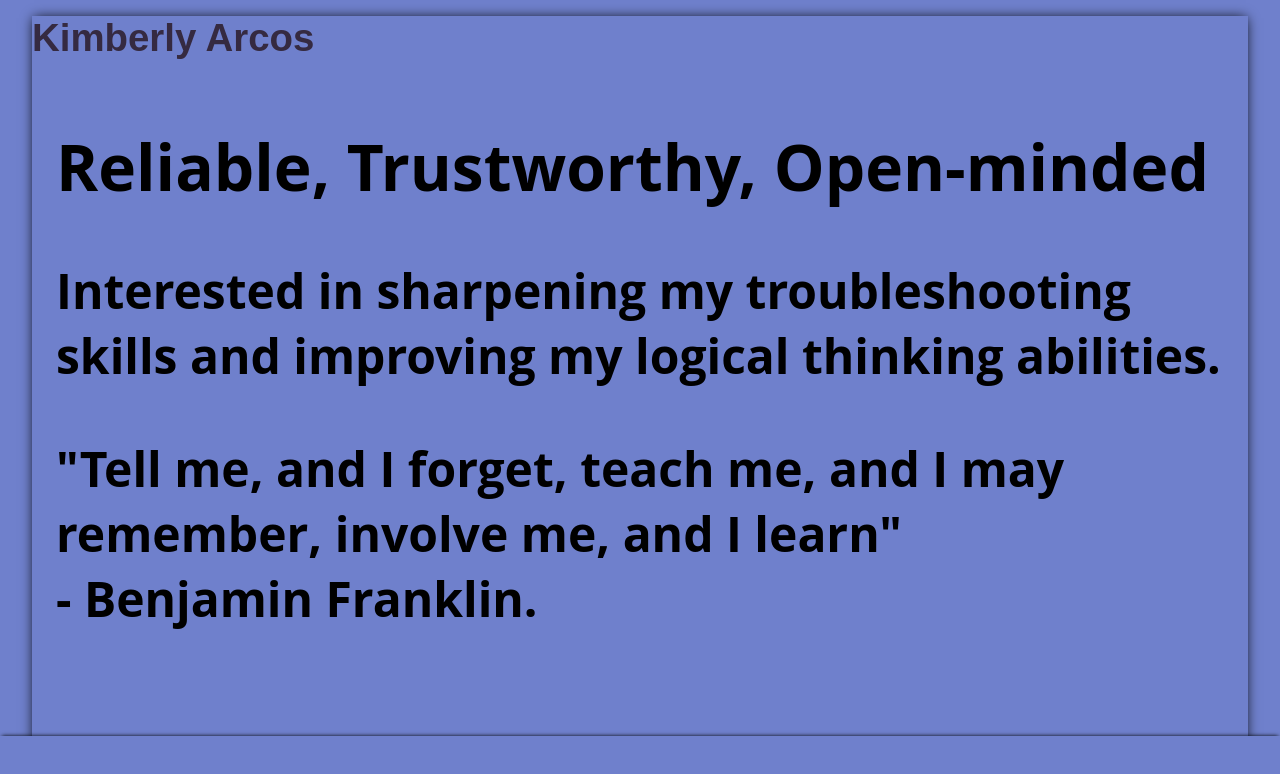
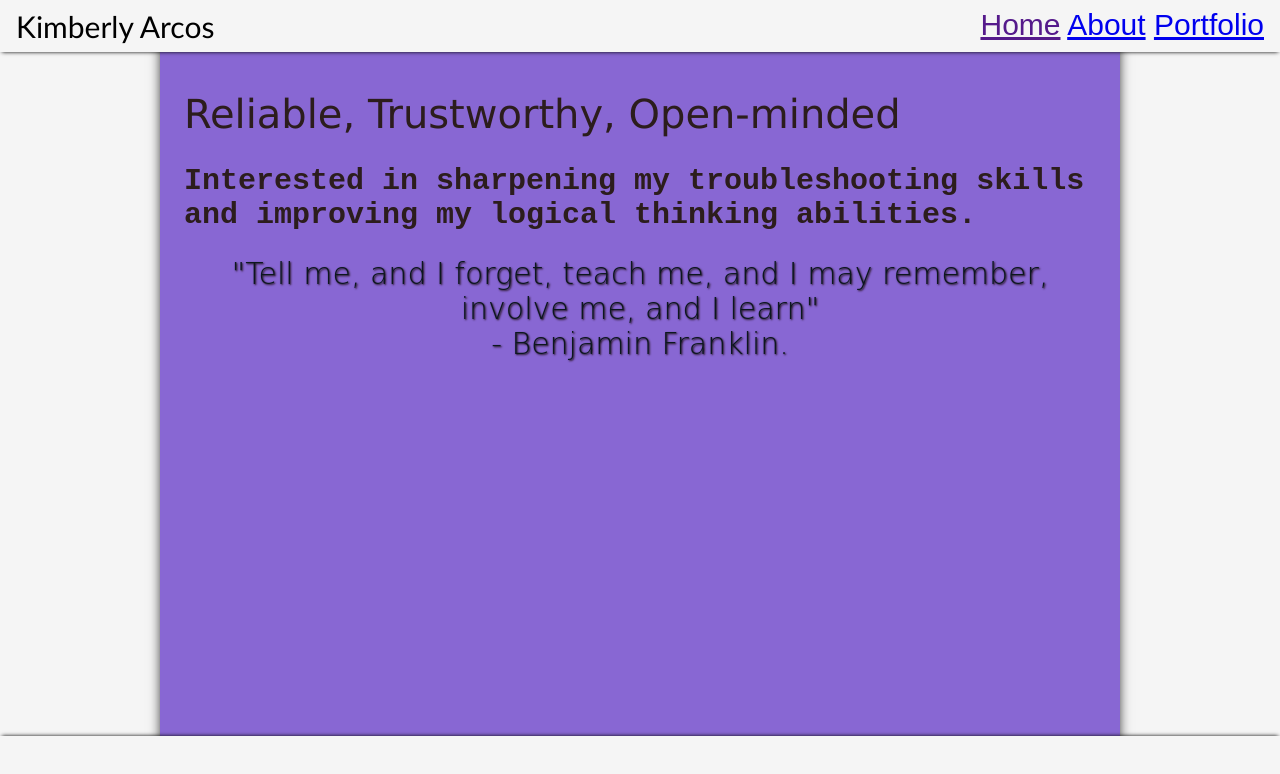
Before and after one commit to Kim-arcos/kimarcos-personal-website, a plain HTML site: page index.html in a window 1280 px wide. Drawn offline with Linux system fonts and the light colour scheme.

Commit message:
style css

```diff
--- a/index.html
+++ b/index.html
@@ -10,7 +10,13 @@
 <body>
     <header>
         <span class= "name">Kimberly Arcos</span>
-        <nav class="links"></nav>
+        <nav class="links">
+        <a class="active" href="">Home</a>
+        <a href="about">About</a>
+        <a href="portfolio">Portfolio</a>
+        </nav>
+
+    </header>
         <main>
             <h1>Reliable, Trustworthy, Open-minded</h1>
             <h2>Interested in sharpening my troubleshooting skills and improving my logical thinking abilities.</h2>
--- a/style.css
+++ b/style.css
@@ -1,76 +1,104 @@
-main {
-    min-height: 100vh;
-    padding: 64px 24px 96px;
-    box-shadow: 0 0 12px -2px black;
-    color: #000000;
-    font-family: 'Open Sans', sans-serif;
+element.style{
+
+}
+* {
+    box-sizing:border-box;
+}
+link {
+    display: none;
+}
+html {
+    font-family: sans-serif;
+    font-size: 16px;
+    background: lightsteelblue;
+}
+body {
+    background-color: rgb(136, 103, 211);
+    max-width: 960px;
+    color: black;
+    margin:auto;
+}
+* {
+    box-sizing: border-box;
+}
+body {
+    display: block;
+}
+html {
+    font-family:'Times New Roman', Times, serif;
+    font-size: 20px;
+    background: whitesmoke;
 }
 .name {
     float: left;
-    font-size: larger;
-    font-weight: 900;
-    height: 100px;
-
+    font-size: 30px;
+    font-family: 'Trebuchet MS'
+}
+.links {
+    float:right;
+    box-sizing: border-box;
+    display: block;
+    font-size: 30px;
+    font-family: sans-serif;
 }
 header {
-    font-size: 2rem;
+    font-size: 16px;
+    background: whitesmoke;
     position: fixed;
     left: 0;
     right: 0;
     padding: 0.5em 1em;
     box-shadow: 0 2px 4px -2px black;
+
+
 }
-header {
-    font-size: 2rem;
+main {
+    min-height: 100vh;
+    padding: 64px 24px 96px;
+    display: block
+    font-size: 16px;
+    box-shadow: 0 0 12px -2px black;
+    color: #2c1d1d;
+    font-family: 'Open Sans', sans-serif;
+    box-sizing: border-box;
 }
-nav {
+h1 {
+    font-size: 2em;
+    font-weight: 200;
+    font-family: 'Lucida Sans', 'Lucida Sans Regular', 'Lucida Grande', 'Lucida Sans Unicode', Geneva, Verdana, sans-serif;
     display: block;
+    margin-block-start: 0.67em;
+    margin-block-end: 0.67em;
+    margin-inline-start: 0px;
+    margin-inline-end: 0px;
 }
-html {
-    font-family: sans-serif;
-    font-size: 16px;
-    background:rgb(143, 178, 253)
+h2 {
+    font-size: 1.5em;
+    font-weight:800;
+    font-family: 'Courier New', Courier, monospace;
+    display: block;
+    margin-block-start: 0.83em;
+    margin-block-end: 0.83em;
+    margin-inline-start: 0px;
+    margin-inline-end: 0px;
 }
-header, footer{
-    background: rgb(111, 128, 204);
-}
-footer a {
-    margin-right: 64px;
-    text-decoration: none;}
-h2 {
-    display:block;
-    font size: 1.10cm;
-    margin-block-start: 1em;
-    margin-block-end: 1em;
-    margin-inline-start: 0px;
-    margin-inline-end:0px;
-    font-weight: 300px;
-}
-:root {
-    view-transition-name: root;
-}
-html {
-    display: block;
+.quote {
+    font-family: cursive;
+    font-weight: 100;
+    color:rgb(12, 23, 31);
+    text-shadow: 1px 1px 2px rgb(26, 10, 10);
+    font-size: 1.5em;
+    text-align: center;
 }
 footer {
     box-sizing: border-box;
-    position: fixed;
+    position:fixed;
     height: 64px;
     padding: 16px;
-    bottom: 0;
-    left: 0;
-    right: 0;
+    bottom: 0px;
+    left: 0px;
+    right: 0px;
     text-align: center;
     box-shadow: 0 -2px 4px -2px black;
+    background: whitesmoke;
 }
-body {
-    background: rgb(241, 245, 247);
-    max-width: 960px;
-    color: #352a41;
-    margin: 0 auto;
-}
-html {
-    font-family: sans-serif;
-    font-size: 16px;
-    background: rgb(142, 93, 187);
-}
```
Also changed, not shown: about.html (+0 -1 lines).
